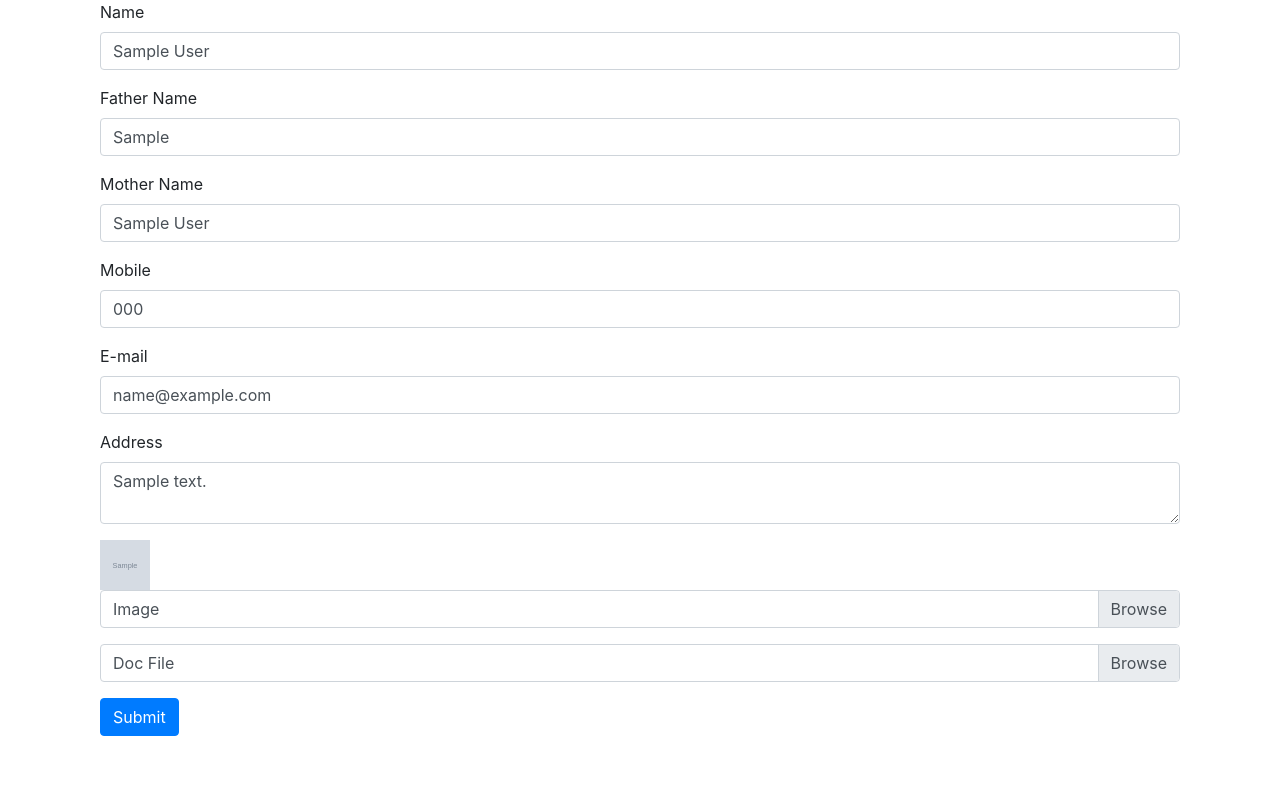
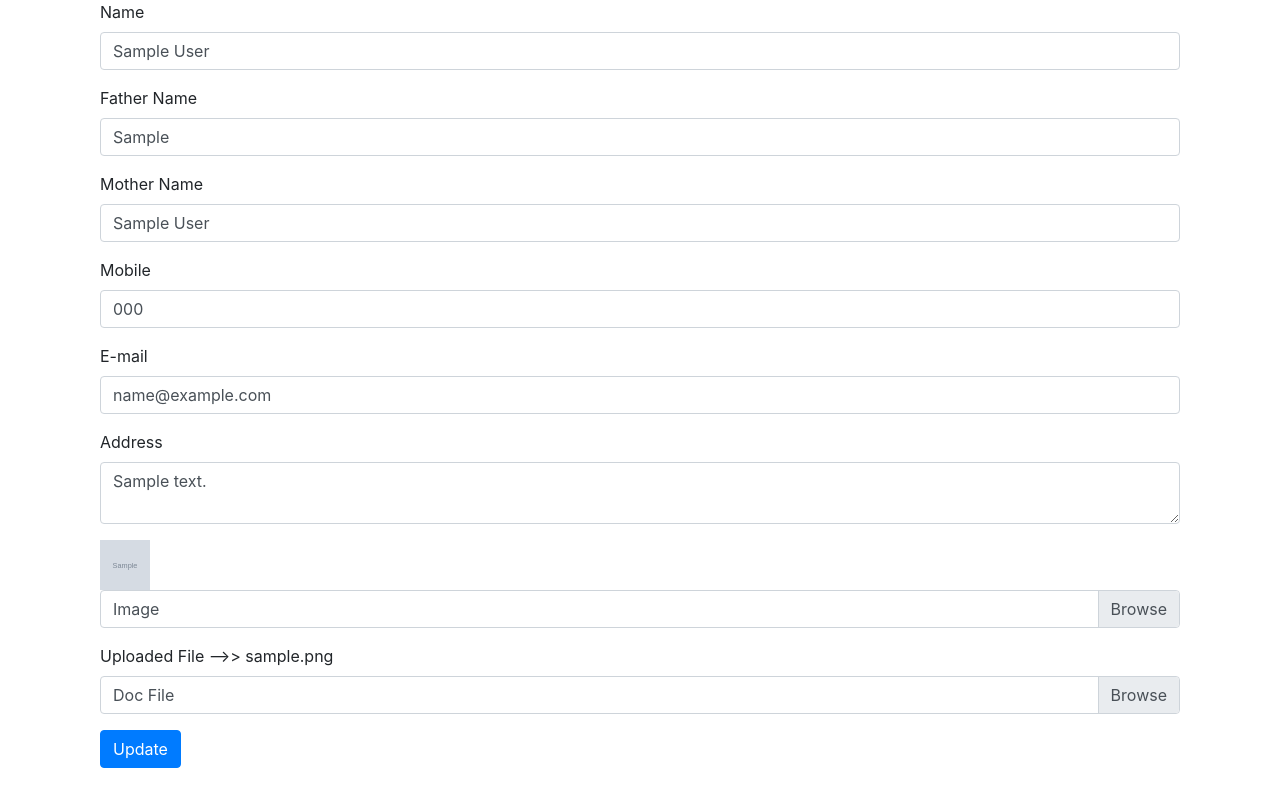
Before and after one commit to naowas/oop_pdo_crud, a PHP site: page /edit.php?id=1 in a window 1280 px wide. Run offline with PHP 8.4, Linux system fonts and the light colour scheme; tables that the repository leaves empty or names only in its code hold one stand-in row (values such as "Sample post"); grey boxes marked "Sample" are stand-in pictures; some libraries are stand-ins or nearby versions.

Commit message:
update done partially

```diff
--- a/class/functions.class.php
+++ b/class/functions.class.php
@@ -134,5 +134,25 @@ class Functions extends Database
         foreach ($data as $value) {
             return $value;
         }
+
+    }
+
+    public function update($name, $fname, $mname, $mobile, $email, $address, $gender, $religion, $id)
+    {
+        $sql = "UPDATE user_info SET name = :name, fname = :fname, mname = :mname, mobile= :mobile, email=:email, address=:address, gender=:gender, religion=:religion  WHERE id = :id";
+        $query = $this->conn->prepare($sql);
+        $query->bindParam("name", $name, PDO::PARAM_STR);
+        $query->bindParam("fname", $fname, PDO::PARAM_STR);
+        $query->bindParam("mname", $mname, PDO::PARAM_STR);
+        $query->bindParam("mobile", $mobile, PDO::PARAM_STR);
+        $query->bindParam("email", $email, PDO::PARAM_STR);
+        $query->bindParam("address", $address, PDO::PARAM_STR);
+        $query->bindParam("gender", $gender, PDO::PARAM_STR);
+        $query->bindParam("religion", $religion, PDO::PARAM_STR);
+        $query->bindParam("id", $id, PDO::PARAM_STR);
+        $query->execute();
+        echo "<script>alert('Record Has been updated')</script>";
+        echo "<script>window.open('index.php','_self')</script>";
+
     }
 }
--- a/edit.php
+++ b/edit.php
@@ -7,21 +7,33 @@ require 'class/functions.class.php';
 ?>
 <div class="container">
     <div class="container-fluid">
-        <form action="add.php" method="POST" enctype="multipart/form-data">
+        <form action="" method="POST" enctype="multipart/form-data">
 
             <?php
             $model = new Functions;
-            $id = $_REQUEST['id'];
+             $id = $_REQUEST['id'];
             $row = $model->edit($id);
-            // if (isset($_POST['update'])) {
-            //     $title = $_POST['title'];
-            //     $body = $_POST['body'];
-            //     $query = new Functions();
-            //     $query->postupdate($title, $body, $id);
-            // }
+            if (isset($_POST['update'])) {
+                $name = $_POST['name'];
+                $fname = $_POST['fname'];
+                $mname = $_POST['mname'];
+                $mobile = $_POST['mobile'];
+                $email = $_POST['email'];
+                $address = $_POST['address'];
+                $gender = $_POST['gender'];
+                $religion = $_POST['religion'];
+                //$edit_id = $_POST['edit_id'];
+                //$image_path = $_POST['image_path'];
+                //$docfile = $_POST['docfile'];
+
+                $query = new Functions();
+
+                $query->update($name, $fname,$mname, $mobile,$email, $address,$gender, $religion, $id);
+            }
             ?>
 
             <div class="form-group">
+
                 <label for="name">Name</label>
                 <input type="text" name="name" class="form-control" id="name" value="<?php echo $row['name']; ?>">
             </div>
@@ -147,13 +159,14 @@ require 'class/functions.class.php';
             </div>
 
             <div class="form-group">
+                <label for="filename">Uploaded File -->> <?php echo $row['docfile'];?></label>
                 <div class="custom-file">
                     <input type="file" class="custom-file-input" name="docfile" id="docfile">
                     <label class="custom-file-label" for="customFile">Doc File</label>
                 </div>
             </div>
 
-            <button type="submit" name="submit" class="btn btn-primary">Submit</button>
+            <button type="submit" name="update" class="btn btn-primary">Update</button>
         </form>
     </div>
 </div>
```
